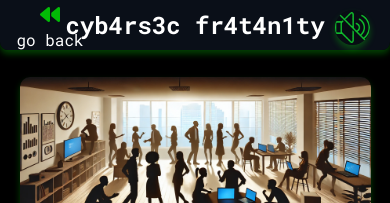
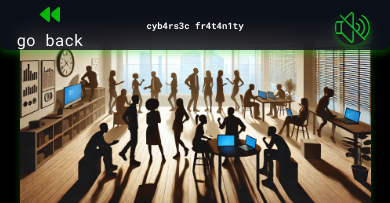
Before and after one commit to Lewis-Jade/test_mini, a plain HTML site: page frat.html in a window 390 px wide. Shown: the top 203 px of the page. Drawn offline with Linux system fonts and the light colour scheme.

Commit message:
more changes

```diff
--- a/CSS/frat.css
+++ b/CSS/frat.css
@@ -152,4 +152,7 @@ img:hover {
         right: 20px;
         position: absolute;
     }
+    h2{
+        font-size: 9px;
+    }
 }
```
